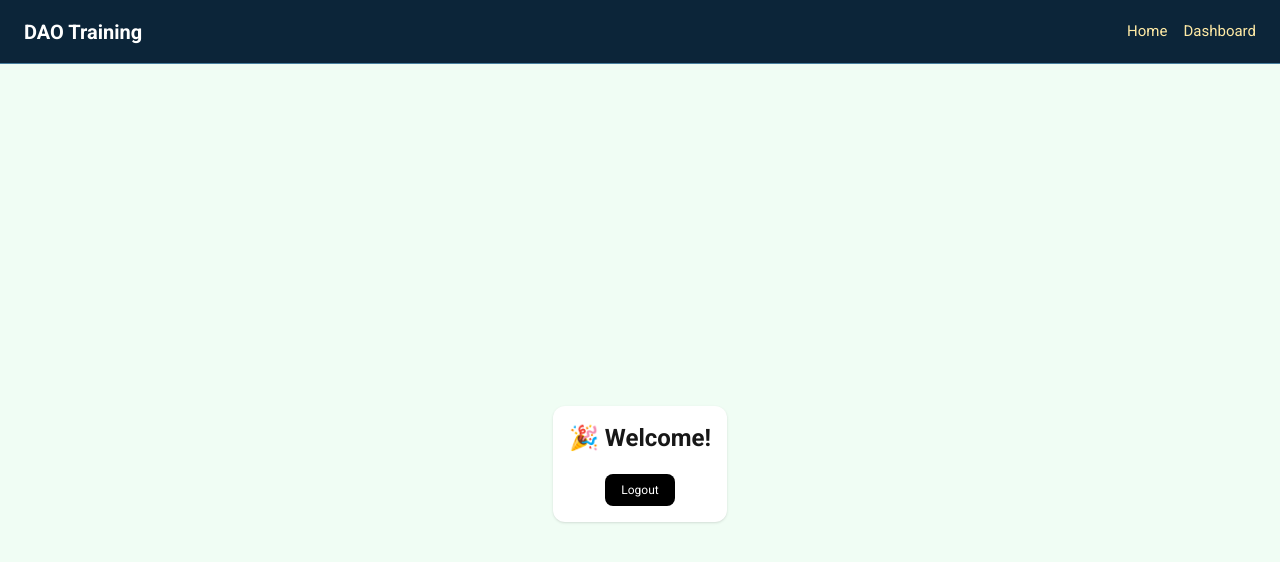
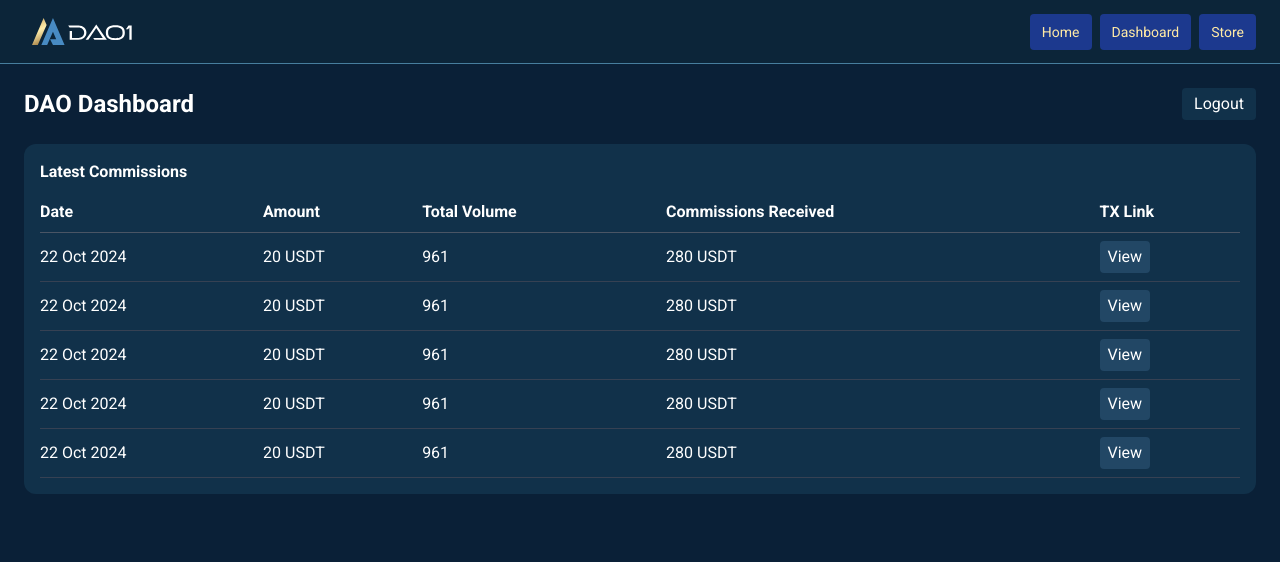
Before and after one commit to cristileca/dao-training-frontend, a Next.js app: page /dashboard in a window 1280 px wide. Shown: the top 562 px of the page. Built offline with nearby package versions, Linux system fonts and the light colour scheme.

Commit message:
added cards compomemnt and dashboard minimal interface

```diff
--- /dev/null
+++ b/src/components/@core/Card/Card.tsx
@@ -0,0 +1,16 @@
+'use client'
+import React from "react";
+
+interface CardProps {
+    name: string;
+    value: string | number;
+}
+
+export default function Card({ name, value }: CardProps) {
+    return (
+        <div className="bg-[#11314a] rounded-xl shadow-md p-4 flex flex-col items-center justify-center w-48 h-32">
+            <p className="text-sm text-[#ffeaa5]">{name}</p>
+            <h2 className="text-2xl font-bold text-white mt-2">{value}</h2>
+        </div>
+    );
+}
--- a/src/components/@core/Navbar/index.tsx
+++ b/src/components/@core/Navbar/index.tsx
@@ -1,14 +1,31 @@
 import Link from "next/link";
+import Image from "next/image";
 
 export default function Navbar() {
         return (
             <nav className="w-full h-[64px] bg-[#0c2539] border-b border-[#477e9e] flex items-center px-6 shadow-md">
-                <div className="text-white text-xl font-semibold">DAO Training</div>
+                <div className="w-20% h-10 content-center m-2"><Image width={"100"} height={"100"}  src={"/logo-dao-1.svg"} alt={"logo"} /></div>
+                <div className="ml-auto flex gap-2 text-[15px]">
+                    <Link
+                        href="/"
+                        className="inline-block overflow-visible text-[#ffeaa5] text-sm rounded bg-blue-900 px-3 py-2 hover:text-white hover:scale-110 transition-transform duration-200"
+                    >
+                        Home
+                    </Link>
+                    <Link
+                        href="/dashboard"
+                        className="inline-block overflow-visible text-[#ffeaa5] text-sm rounded bg-blue-900 px-3 py-2 hover:text-white hover:scale-110 transition-transform duration-200"
+                    >
+                        Dashboard
+                    </Link>
+                    <Link
+                        href="/store"
+                        className="inline-block overflow-visible text-[#ffeaa5] text-sm rounded bg-blue-900 px-3 py-2 hover:text-white hover:scale-110 transition-transform duration-200"
+                    >
+                        Store
+                    </Link>
+                </div>
 
-                <div className="ml-auto flex gap-4 text-[15px]">
-                    <Link href="/" className="text-[#ffeaa5] hover:text-white transition">Home</Link>
-                    <Link href="/dashboard" className="text-[#ffeaa5] hover:text-white transition">Dashboard</Link>
-                </div>
             </nav>
         );
 
--- a/src/components/@pages/Dashboard/index.tsx
+++ b/src/components/@pages/Dashboard/index.tsx
@@ -1,20 +1,70 @@
 "use client";
 
 import { useAuth } from "@/context/AuthContext";
+import Card from "@/components/@core/Card/Card";
 
 export default function DashboardPage() {
     const { user, logout } = useAuth();
 
+    const commissions = [
+        { date: "22 Oct 2024", amount: "20 USDT", totalVolume: 961, received: "280 USDT" },
+        { date: "22 Oct 2024", amount: "20 USDT", totalVolume: 961, received: "280 USDT" },
+        { date: "22 Oct 2024", amount: "20 USDT", totalVolume: 961, received: "280 USDT" },
+        { date: "22 Oct 2024", amount: "20 USDT", totalVolume: 961, received: "280 USDT" },
+        { date: "22 Oct 2024", amount: "20 USDT", totalVolume: 961, received: "280 USDT" },
+    ];
+
     return (
-        <div className="min-h-screen flex flex-col items-center justify-center bg-green-50">
-            <div className="bg-white p-4 rounded-xl shadow text-center space-y-2">
-                <h1 className="text-2xl font-bold">🎉 Welcome!</h1>
+        <div className="min-h-screen bg-[#0a2037] p-6">
+            {/* Header */}
+            <div className="flex justify-between items-center mb-6 text-white">
+                <h1 className="text-2xl font-bold">DAO Dashboard</h1>
+                <div className="flex items-center gap-4">
+                    <span>{user?.name}</span>
+                    <button
+                        onClick={logout}
+                        className="bg-[#11314a] px-3 py-1 rounded hover:bg-[#224765] transition"
+                    >
+                        Logout
+                    </button>
+                </div>
+            </div>
 
-                {user && <p className="text-sm text-gray-700"><b>User:</b> {user.name} ({user.email})</p>}
+            <div className="flex gap-6">
 
-                <button onClick={logout} className="mt-3 bg-black text-white px-4 py-2 rounded-lg text-xs">
-                    Logout
-                </button>
+
+                <div className="flex-1 space-y-6">
+
+                    <div className="bg-[#11314a] rounded-xl p-4 text-white">
+                        <h2 className="font-bold mb-4">Latest Commissions</h2>
+                        <table className="w-full text-left table-auto">
+                            <thead>
+                            <tr className="border-b border-gray-600">
+                                <th className="pb-2">Date</th>
+                                <th className="pb-2">Amount</th>
+                                <th className="pb-2">Total Volume</th>
+                                <th className="pb-2">Commissions Received</th>
+                                <th className="pb-2">TX Link</th>
+                            </tr>
+                            </thead>
+                            <tbody>
+                            {commissions.map((c, idx) => (
+                                <tr key={idx} className="border-b border-gray-700">
+                                    <td className="py-2">{c.date}</td>
+                                    <td className="py-2">{c.amount}</td>
+                                    <td className="py-2">{c.totalVolume}</td>
+                                    <td className="py-2">{c.received}</td>
+                                    <td className="py-2">
+                                        <button className="bg-[#224765] px-2 py-1 rounded hover:bg-[#477e9e] transition">
+                                            View
+                                        </button>
+                                    </td>
+                                </tr>
+                            ))}
+                            </tbody>
+                        </table>
+                    </div>
+                </div>
             </div>
         </div>
     );
```
